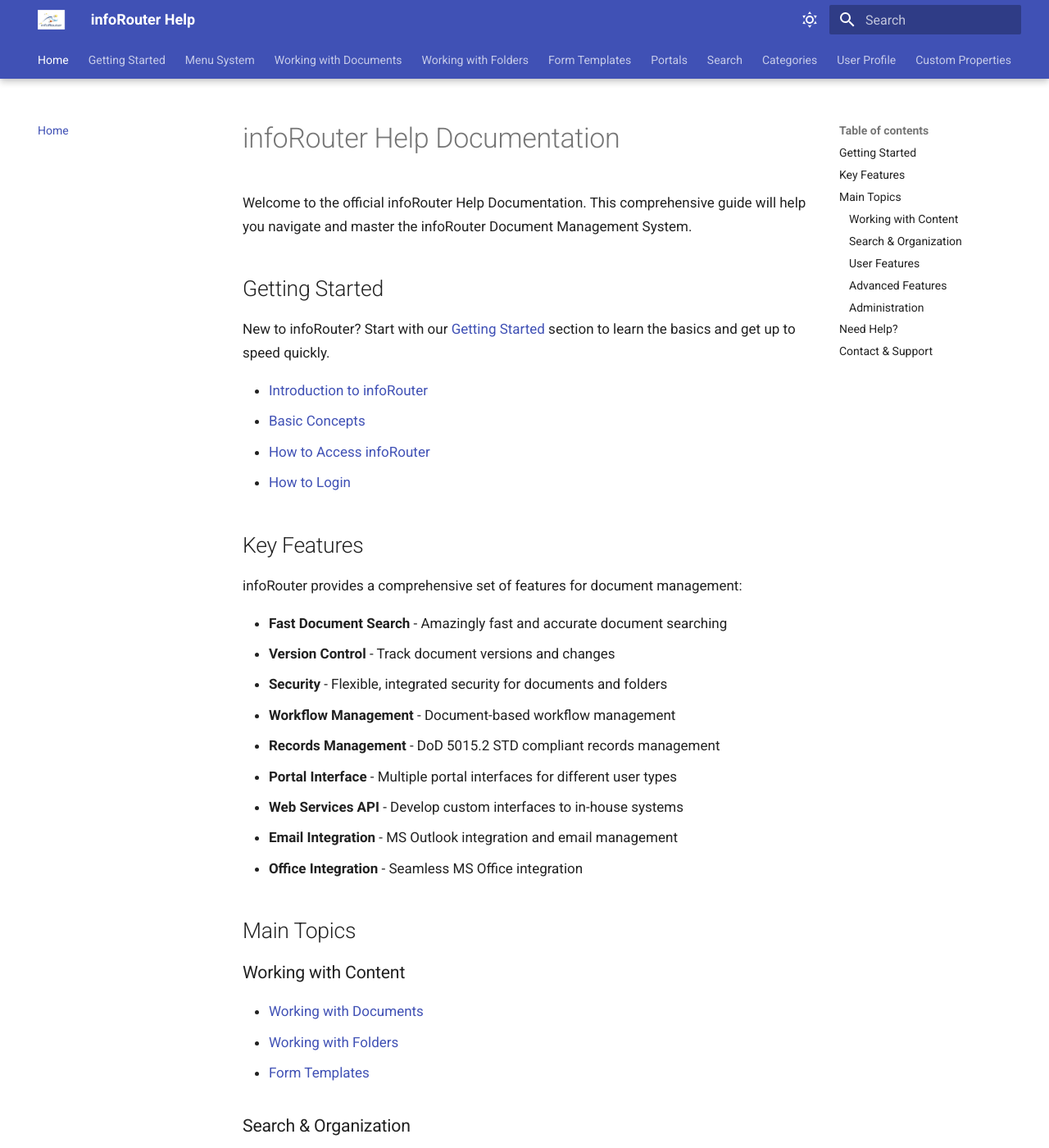
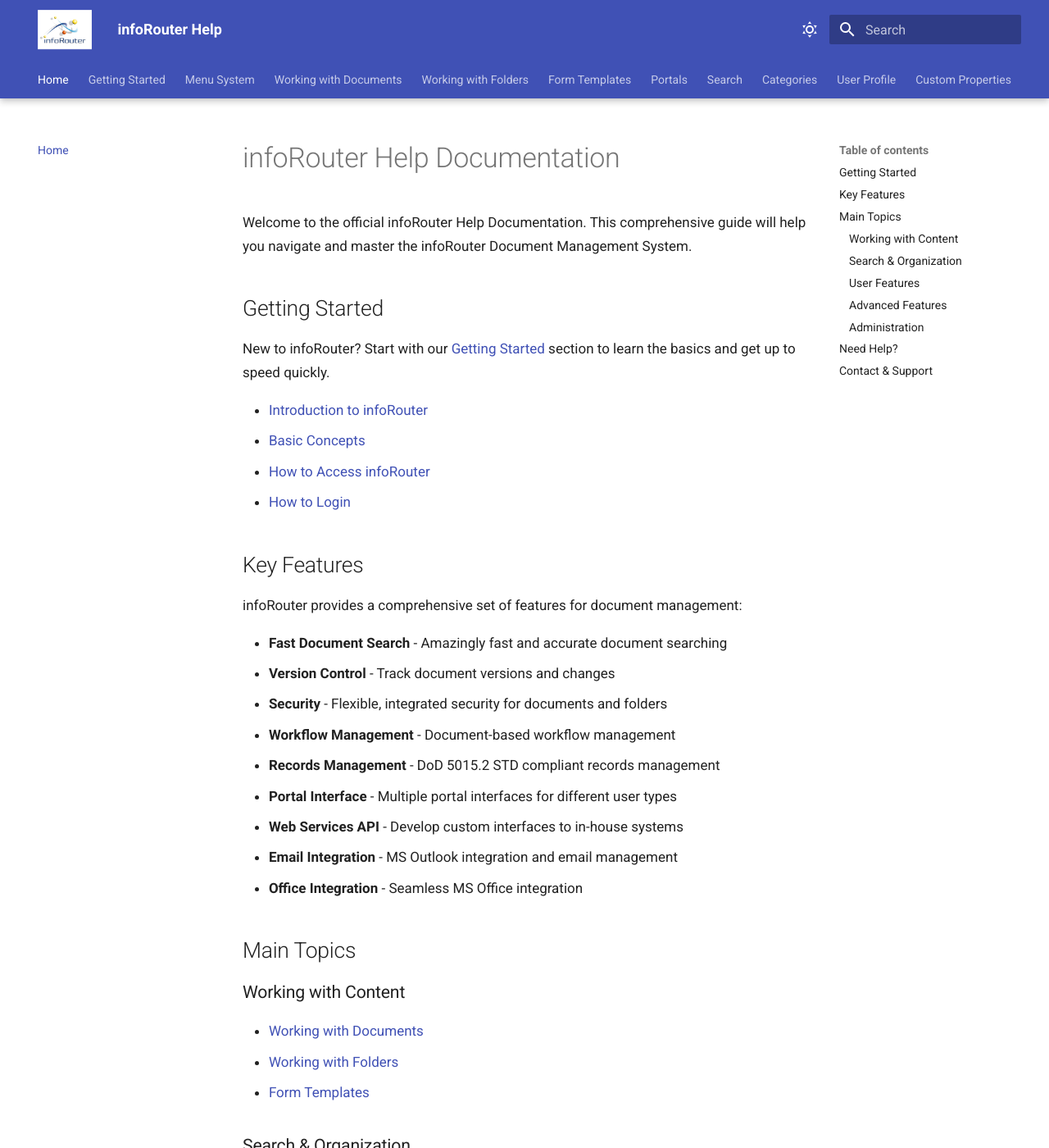
Before and after one commit to orhanyorukoglu/inforouter-help, an MkDocs documentation site: the page built from docs/index.md, in a window 1280 px wide and 1400 px high. Shown: the whole window at 82% size. Built offline with MkDocs 1.6.1 and Material for MkDocs 9.7.7, drawn with Linux system fonts in a browser that asks for light colours.

Commit message:
Make logo twice as large (48px)
Co-Authored-By: Claude Opus 4.5 <noreply@anthropic.com>

```diff
--- a/docs/stylesheets/extra.css
+++ b/docs/stylesheets/extra.css
@@ -1,4 +1,10 @@
 /* Custom styles for infoRouter Help */
+
+/* Larger logo */
+.md-header__button.md-logo img {
+  height: 48px;
+  width: auto;
+}
 
 /* Slightly larger body text for readability */
 .md-typeset {
```
